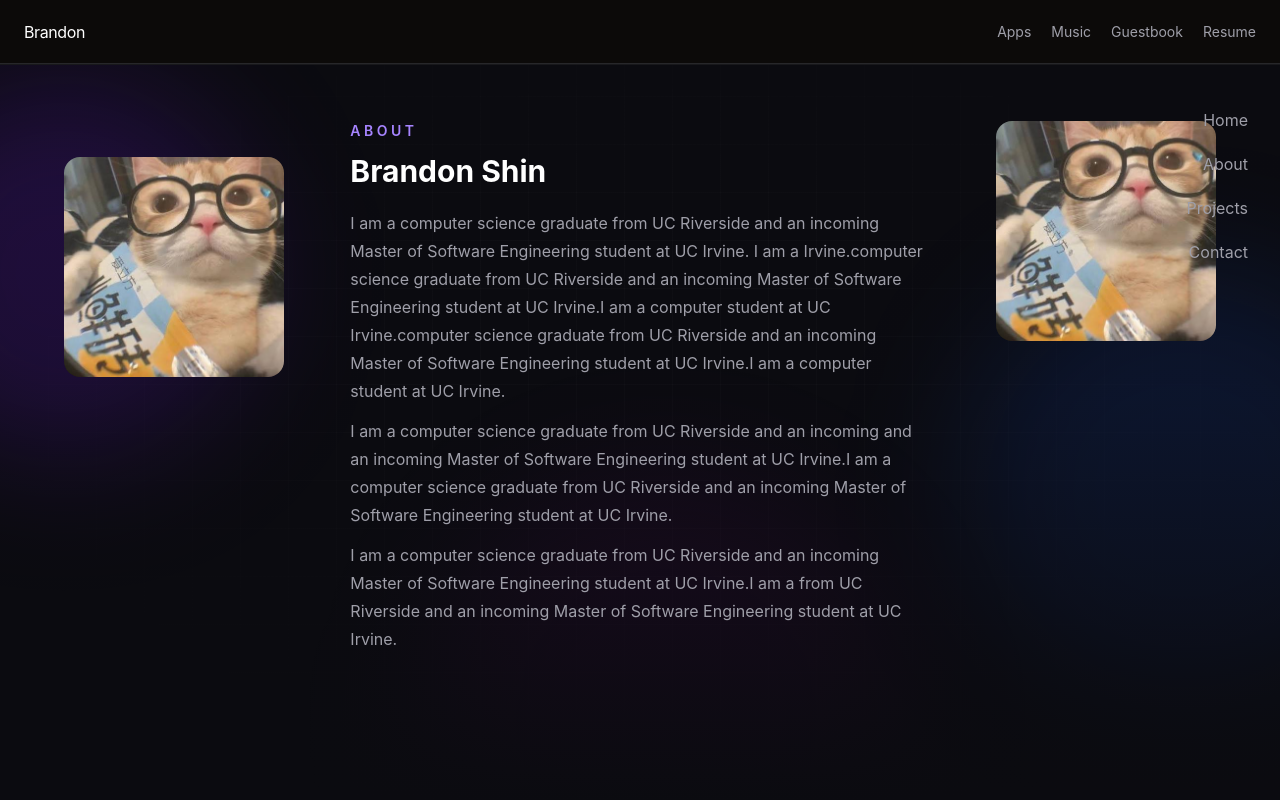
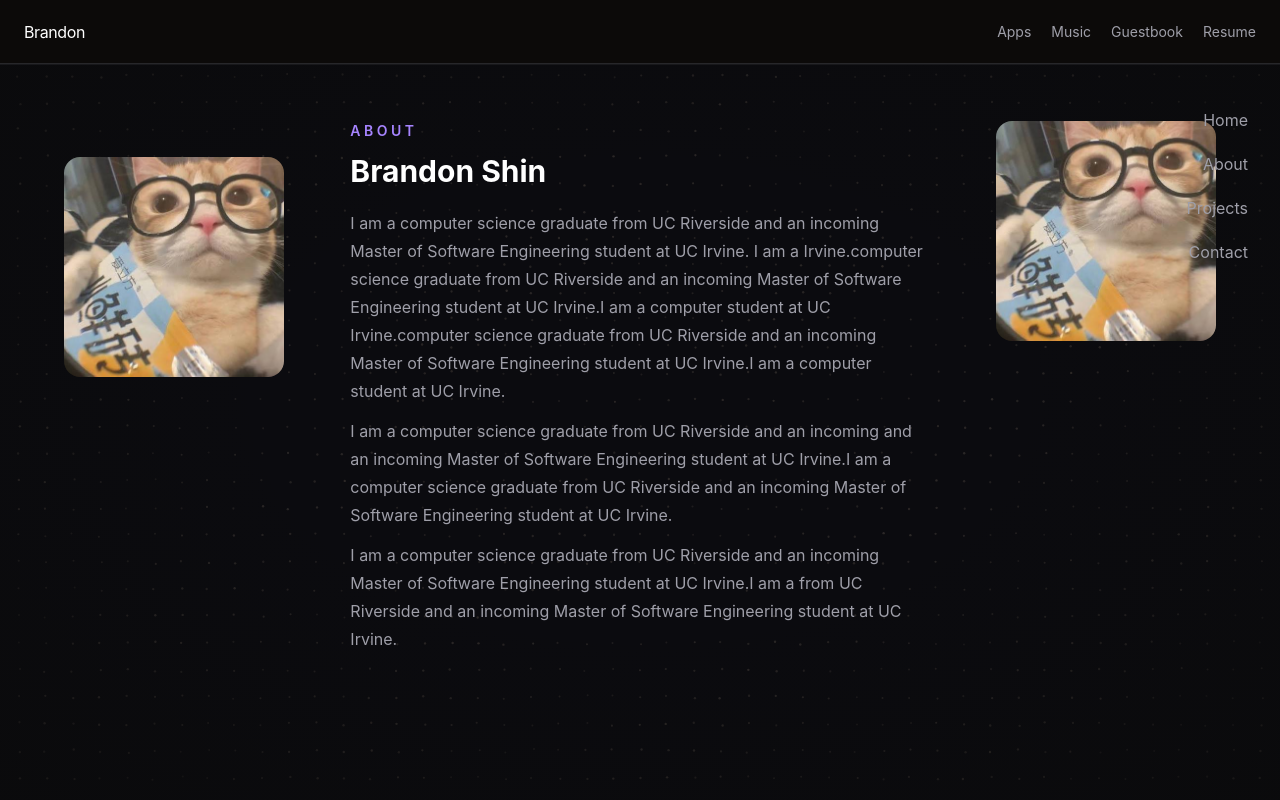
Before and after one commit to Zelocity/BSHIN-Personal-Website, a React (Vite) app: page / in a window 1280 px wide. Built offline with nearby package versions, Linux system fonts and the light colour scheme.

Commit message:
Added: Animated background

```diff
--- a/src/App.tsx
+++ b/src/App.tsx
@@ -11,8 +11,19 @@ import Contact from "./components/sections/contact";
 function App() {
   return (
     <div className="min-h-screen text-white">
-      <Background />
+      <Background
+        dotSize={2}
+        gap={25}
+        baseColor="#403a36"
+        glowColor="#827a6c"
+        proximity={80}
+        glowIntensity={0.1}
+        waveSpeed={10}
+        driftAmount={2}
+        driftSpeed={3}
+      />
 
+      <div className="relative z-10">
         <Header />
         <SideNavigation />
 
@@ -23,6 +34,7 @@ function App() {
           <Contact /> */}
         </main>
       </div>
+    </div>
   );
 }
 
--- a/src/components/layout/background.tsx
+++ b/src/components/layout/background.tsx
@@ -1,34 +1,357 @@
-function Background() {
+import { useCallback, useEffect, useMemo, useRef, type ReactNode } from "react";
+
+export interface BackgroundProps {
+  className?: string;
+  children?: ReactNode;
+  dotSize?: number;
+  gap?: number;
+  baseColor?: string;
+  glowColor?: string;
+  proximity?: number;
+  glowIntensity?: number;
+  waveSpeed?: number;
+  driftAmount?: number;
+  driftSpeed?: number;
+}
+
+type RGB = {
+  r: number;
+  g: number;
+  b: number;
+};
+
+type Dot = {
+  baseX: number;
+  baseY: number;
+  baseOpacity: number;
+  phaseX: number;
+  phaseY: number;
+  speedX: number;
+  speedY: number;
+  movement: number;
+};
+
+function hexToRgb(hex: string): RGB {
+  const result = /^#?([a-f\d]{2})([a-f\d]{2})([a-f\d]{2})$/i.exec(hex);
+
+  return result
+    ? {
+        r: Number.parseInt(result[1], 16),
+        g: Number.parseInt(result[2], 16),
+        b: Number.parseInt(result[3], 16),
+      }
+    : {
+        r: 0,
+        g: 0,
+        b: 0,
+      };
+}
+
+function Background({
+  className = "",
+  children,
+  dotSize = 2,
+  gap = 24,
+  baseColor = "#404040",
+  glowColor = "#8b5cf6",
+  proximity = 120,
+  glowIntensity = 1,
+  waveSpeed = 0.5,
+  driftAmount = 2.5,
+  driftSpeed = 1,
+}: BackgroundProps) {
+  const canvasRef = useRef<HTMLCanvasElement>(null);
+  const containerRef = useRef<HTMLDivElement>(null);
+  const dotsRef = useRef<Dot[]>([]);
+
+  const mouseRef = useRef({
+    x: -1000,
+    y: -1000,
+  });
+
+  const animationRef = useRef<number | null>(null);
+  const startTimeRef = useRef(Date.now());
+
+  const baseRgb = useMemo(() => {
+    return hexToRgb(baseColor);
+  }, [baseColor]);
+
+  const glowRgb = useMemo(() => {
+    return hexToRgb(glowColor);
+  }, [glowColor]);
+
+  const buildGrid = useCallback(() => {
+    const canvas = canvasRef.current;
+    const container = containerRef.current;
+
+    if (!canvas || !container) {
+      return;
+    }
+
+    const rect = container.getBoundingClientRect();
+    const dpr = window.devicePixelRatio || 1;
+
+    canvas.width = Math.round(rect.width * dpr);
+    canvas.height = Math.round(rect.height * dpr);
+
+    canvas.style.width = `${rect.width}px`;
+    canvas.style.height = `${rect.height}px`;
+
+    const context = canvas.getContext("2d");
+
+    if (context) {
+      context.setTransform(dpr, 0, 0, dpr, 0, 0);
+    }
+
+    const cellSize = dotSize + gap;
+    const columns = Math.ceil(rect.width / cellSize) + 1;
+    const rows = Math.ceil(rect.height / cellSize) + 1;
+
+    const offsetX = (rect.width - (columns - 1) * cellSize) / 2;
+
+    const offsetY = (rect.height - (rows - 1) * cellSize) / 2;
+
+    const dots: Dot[] = [];
+
+    for (let row = 0; row < rows; row += 1) {
+      for (let column = 0; column < columns; column += 1) {
+        dots.push({
+          baseX: offsetX + column * cellSize,
+          baseY: offsetY + row * cellSize,
+          baseOpacity: 0.3 + Math.random() * 0.2,
+          phaseX: Math.random() * Math.PI * 2,
+          phaseY: Math.random() * Math.PI * 2,
+          speedX: 0.25 + Math.random() * 0.35,
+          speedY: 0.25 + Math.random() * 0.35,
+          movement: driftAmount * (0.4 + Math.random() * 0.6),
+        });
+      }
+    }
+
+    dotsRef.current = dots;
+  }, [dotSize, gap, driftAmount]);
+
+  const draw = useCallback(() => {
+    const canvas = canvasRef.current;
+
+    if (!canvas) {
+      return;
+    }
+
+    const context = canvas.getContext("2d");
+
+    if (!context) {
+      return;
+    }
+
+    const dpr = window.devicePixelRatio || 1;
+    const width = canvas.width / dpr;
+    const height = canvas.height / dpr;
+
+    context.clearRect(0, 0, width, height);
+
+    const elapsedSeconds = (Date.now() - startTimeRef.current) / 1000;
+
+    const waveTime = elapsedSeconds * waveSpeed;
+
+    const mouseX = mouseRef.current.x;
+    const mouseY = mouseRef.current.y;
+    const proximitySquared = proximity * proximity;
+
+    for (const dot of dotsRef.current) {
+      const animatedX =
+        dot.baseX +
+        Math.sin(elapsedSeconds * dot.speedX * driftSpeed + dot.phaseX) *
+          dot.movement;
+
+      const animatedY =
+        dot.baseY +
+        Math.cos(elapsedSeconds * dot.speedY * driftSpeed + dot.phaseY) *
+          dot.movement;
+
+      const differenceX = animatedX - mouseX;
+      const differenceY = animatedY - mouseY;
+
+      const distanceSquared =
+        differenceX * differenceX + differenceY * differenceY;
+
+      const wave =
+        Math.sin(animatedX * 0.02 + animatedY * 0.02 + waveTime) * 0.5 + 0.5;
+
+      const waveOpacity = dot.baseOpacity + wave * 0.15;
+
+      const waveScale = 1 + wave * 0.2;
+
+      let opacity = waveOpacity;
+      let scale = waveScale;
+
+      let red = baseRgb.r;
+      let green = baseRgb.g;
+      let blue = baseRgb.b;
+
+      let glow = 0;
+
+      if (distanceSquared < proximitySquared) {
+        const distance = Math.sqrt(distanceSquared);
+        const progress = 1 - distance / proximity;
+
+        const easedProgress = progress * progress * (3 - 2 * progress);
+
+        red = Math.round(baseRgb.r + (glowRgb.r - baseRgb.r) * easedProgress);
+
+        green = Math.round(baseRgb.g + (glowRgb.g - baseRgb.g) * easedProgress);
+
+        blue = Math.round(baseRgb.b + (glowRgb.b - baseRgb.b) * easedProgress);
+
+        opacity = Math.min(1, waveOpacity + easedProgress * 0.7);
+
+        scale = waveScale + easedProgress * 0.8;
+
+        glow = easedProgress * glowIntensity;
+      }
+
+      const radius = (dotSize / 2) * scale;
+
+      if (glow > 0) {
+        const gradient = context.createRadialGradient(
+          animatedX,
+          animatedY,
+          0,
+          animatedX,
+          animatedY,
+          radius * 4,
+        );
+
+        gradient.addColorStop(
+          0,
+          `rgba(${glowRgb.r}, ${glowRgb.g}, ${glowRgb.b}, ${glow * 0.4})`,
+        );
+
+        gradient.addColorStop(
+          0.5,
+          `rgba(${glowRgb.r}, ${glowRgb.g}, ${glowRgb.b}, ${glow * 0.1})`,
+        );
+
+        gradient.addColorStop(
+          1,
+          `rgba(${glowRgb.r}, ${glowRgb.g}, ${glowRgb.b}, 0)`,
+        );
+
+        context.beginPath();
+
+        context.arc(animatedX, animatedY, radius * 4, 0, Math.PI * 2);
+
+        context.fillStyle = gradient;
+        context.fill();
+      }
+
+      context.beginPath();
+
+      context.arc(animatedX, animatedY, radius, 0, Math.PI * 2);
+
+      context.fillStyle = `rgba(${red}, ${green}, ${blue}, ${opacity})`;
+
+      context.fill();
+    }
+
+    animationRef.current = requestAnimationFrame(draw);
+  }, [
+    baseRgb,
+    glowRgb,
+    dotSize,
+    glowIntensity,
+    proximity,
+    waveSpeed,
+    driftSpeed,
+  ]);
+
+  useEffect(() => {
+    buildGrid();
+
+    const container = containerRef.current;
+
+    if (!container) {
+      return;
+    }
+
+    const resizeObserver = new ResizeObserver(buildGrid);
+
+    resizeObserver.observe(container);
+
+    return () => {
+      resizeObserver.disconnect();
+    };
+  }, [buildGrid]);
+
+  useEffect(() => {
+    animationRef.current = requestAnimationFrame(draw);
+
+    return () => {
+      if (animationRef.current !== null) {
+        cancelAnimationFrame(animationRef.current);
+      }
+    };
+  }, [draw]);
+
+  useEffect(() => {
+    const handleMouseMove = (event: MouseEvent) => {
+      const canvas = canvasRef.current;
+
+      if (!canvas) {
+        return;
+      }
+
+      const rect = canvas.getBoundingClientRect();
+
+      mouseRef.current = {
+        x: event.clientX - rect.left,
+        y: event.clientY - rect.top,
+      };
+    };
+
+    const handleMouseLeave = () => {
+      mouseRef.current = {
+        x: -1000,
+        y: -1000,
+      };
+    };
+
+    window.addEventListener("mousemove", handleMouseMove);
+
+    document.addEventListener("mouseleave", handleMouseLeave);
+
+    return () => {
+      window.removeEventListener("mousemove", handleMouseMove);
+
+      document.removeEventListener("mouseleave", handleMouseLeave);
+    };
+  }, []);
+
   return (
     <div
-      aria-hidden="true"
-      className="pointer-events-none fixed inset-0 -z-10 overflow-hidden bg-[#0b0b10]"
+      ref={containerRef}
+      aria-hidden={!children}
+      className={`
+        pointer-events-none
+        fixed inset-0 z-0
+        overflow-hidden
+        bg-[#0b0b0f]
+        ${className}
+      `}
     >
-      {/* Blurred color shapes */}
-      <div className="absolute -left-32 top-20 h-96 w-96 rounded-full bg-violet-600/20 blur-3xl" />
+      <canvas ref={canvasRef} className="absolute inset-0 h-full w-full" />
 
-      <div className="absolute right-[-8rem] top-1/3 h-[28rem] w-[28rem] rounded-full bg-blue-600/15 blur-3xl" />
-
-      <div className="absolute bottom-[-10rem] left-1/3 h-[30rem] w-[30rem] rounded-full bg-fuchsia-600/10 blur-3xl" />
-
-      {/* Grid */}
       <div
-        className="absolute inset-0 opacity-50"
+        className="pointer-events-none absolute inset-0"
         style={{
-          backgroundImage: `
-            linear-gradient(rgba(255,255,255,0.04) 1px, transparent 1px),
-            linear-gradient(90deg, rgba(255,255,255,0.04) 1px, transparent 1px)
-          `,
-          backgroundSize: "48px 48px",
-          maskImage:
-            "radial-gradient(ellipse at center, black 25%, transparent 80%)",
-          WebkitMaskImage:
-            "radial-gradient(ellipse at center, black 25%, transparent 80%)",
+          background:
+            "radial-gradient(ellipse at center, transparent 0%, transparent 40%, rgba(10, 10, 10, 0.6) 100%)",
         }}
       />
 
-      {/* Dark overlay for readability */}
-      <div className="absolute inset-0 bg-gradient-to-b from-transparent via-[#0b0b10]/20 to-[#0b0b10]" />
+      {children && (
+        <div className="relative z-10 h-full w-full">{children}</div>
+      )}
     </div>
   );
 }
```
Lines whose indentation alone changed are shown as unchanged.
